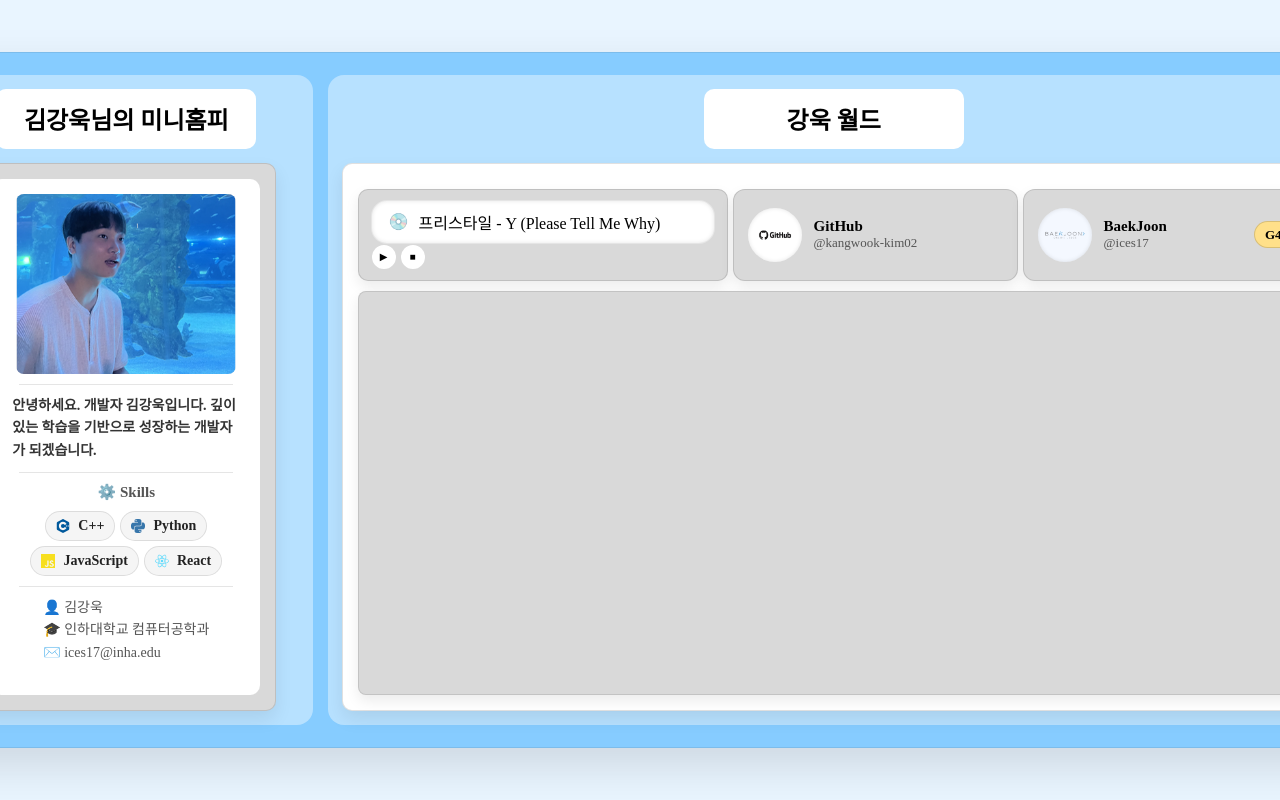
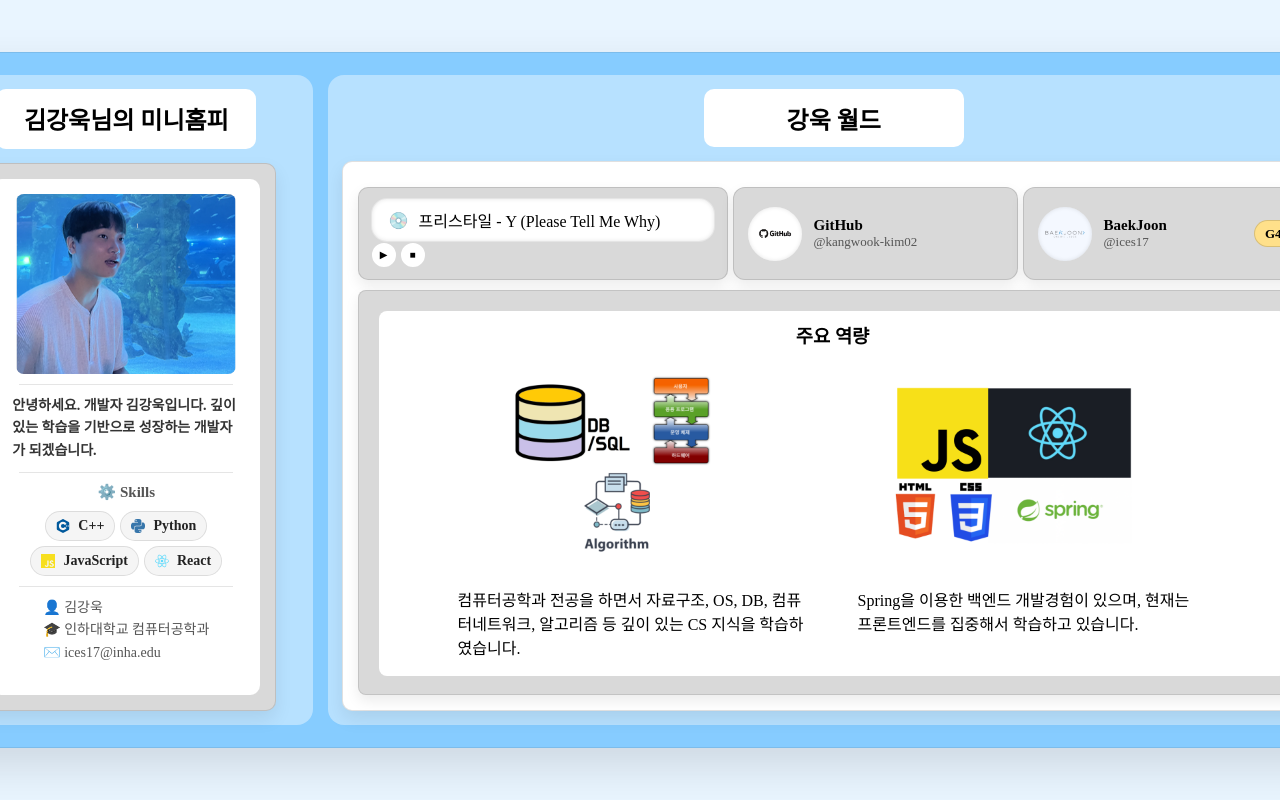
Before and after one commit to kangwook-kim02/Kangwook-World, a React (Vite) app: page / in a window 1280 px wide. Shown: the top 800 px of the page. Built offline with nearby package versions, Linux system fonts and the light colour scheme.

Commit message:
HomeMain 변경

```diff
--- a/src/components/world/Home.css
+++ b/src/components/world/Home.css
@@ -51,7 +51,7 @@
 
 .HomeMain {
   width: 908px;
-  height: 100%;
+  height: 70%;
 
   background: #d9d9d9;
   border-radius: 8px;
@@ -235,7 +235,7 @@
 }
 
 .handle a {
-    text-decoration-line: none;
+  text-decoration-line: none;
   color: #555;
 }
 
@@ -266,10 +266,39 @@
   box-shadow: 0 10px 18px rgba(0,0,0,0.10);
 }
 
-.HomeMain h2 {
+.Inline {
+  height: 95%;
+  background-color: white;
+  padding: 10px;
+  border-radius: 8px;
+  display: flex;
+  flex-direction: column;
+  align-items: center;
+}
+
+.bottom {
+  display: flex;
+  gap: 50px;
+}
+
+.csImage {
+  width: 300px;
+  height: 200px;
+}
+
+.fsImage {
+  width: 300px;
+  height: 200px;
+}
+
+.computerScience {
+  width: 350px;
+}
+
+.fullstack {
+  width: 350px;
+}
+
+.Top h3 {
   margin-top: 0;
 }
-
-.project h3 {
-  margin-top: 0;
-}
--- a/src/components/world/Home.jsx
+++ b/src/components/world/Home.jsx
@@ -2,6 +2,9 @@ import "./Home.css"
 import { useEffect, useState } from "react";
 import githubImage from "../images/github.png";
 import bojImage from "../images/boj.png";
+import csImage from "../images/cs.png";
+import fullstackImage from "../images/fullstack.png";
+
 const Home = ({ onClickButton }) => {
 
 
@@ -87,7 +90,21 @@ const Home = ({ onClickButton }) => {
             </div>
 
             <div className="HomeMain">
-
+                <div className="Inline">
+                    <div className="Top">
+                        <h3>주요 역량</h3>
+                    </div>
+                    <div className="bottom">
+                        <div className="computerScience">
+                            <img className="csImage" src={csImage} alt="csImage" />
+                            <p>컴퓨터공학과 전공을 하면서 자료구조, OS, DB, 컴퓨터네트워크, 알고리즘 등 깊이 있는 CS 지식을 학습하였습니다.</p>
+                        </div>
+                        <div className="fullstack">
+                            <img className="fsImage" src={fullstackImage} alt="fullstackImage" />
+                            <p>Spring을 이용한 백엔드 개발경험이 있으며, 현재는 프론트엔드를 집중해서 학습하고 있습니다.</p>
+                        </div>
+                    </div>
+                </div>
             </div>
             <div className="NavBar">
                 <button className="active" value={0}>Home</button>
```
Also changed, not shown: src/components/images/cs.png (added), src/components/images/fullstack.png (added).
